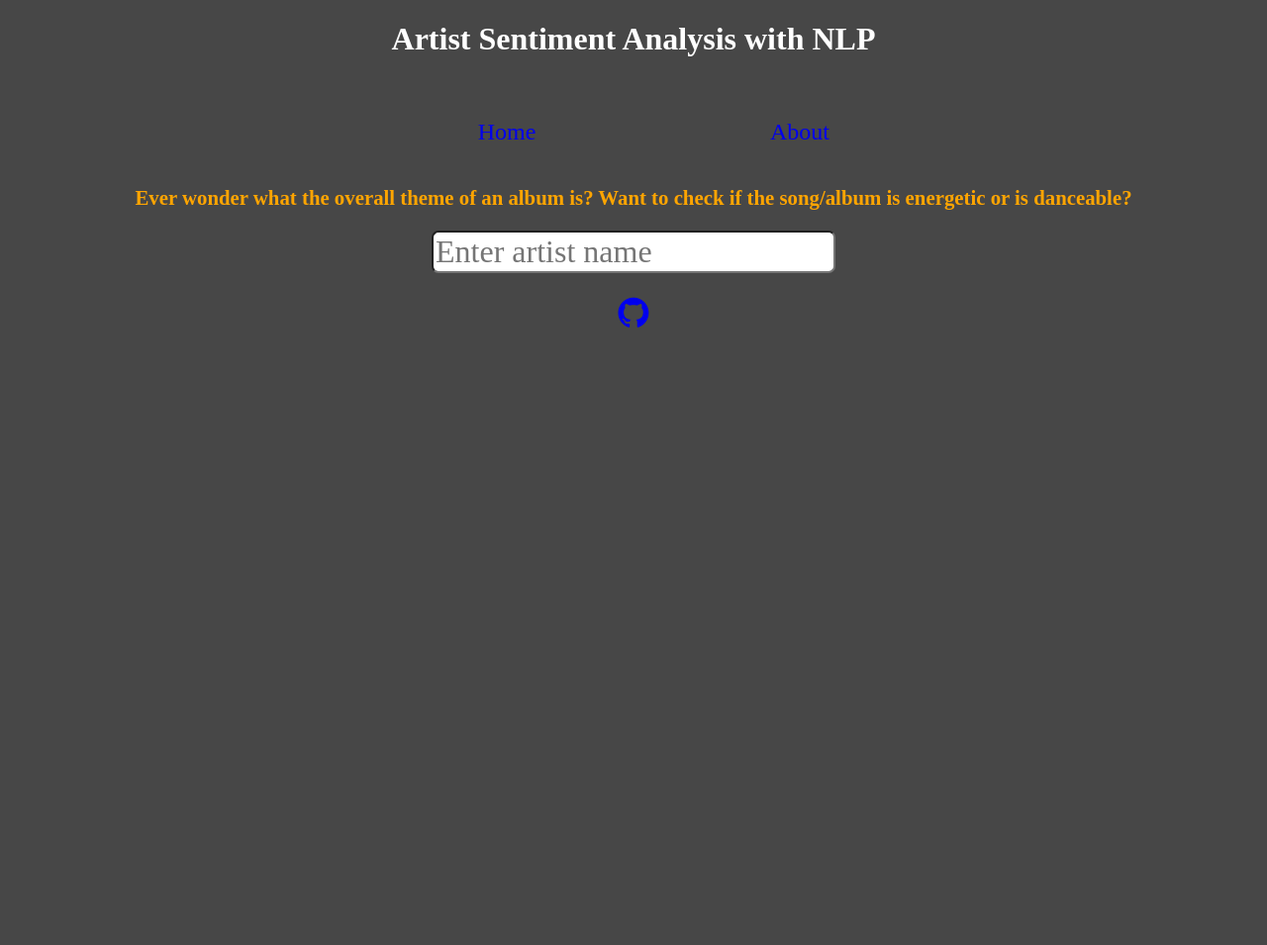
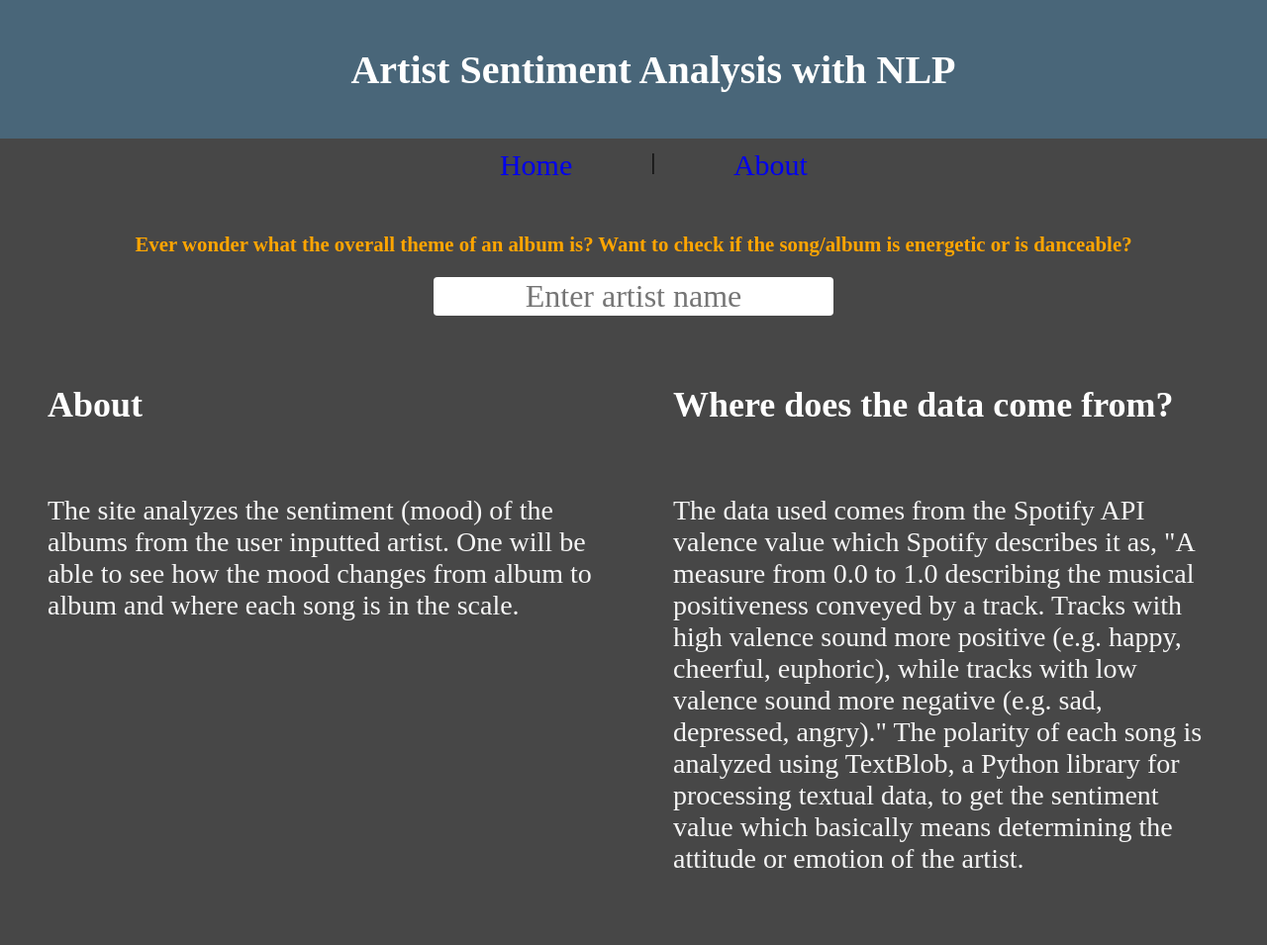
Before and after one commit to cesarg01/artist-sentiment-analysis, a plain HTML site: page index.html in a window 1280 px wide. Shown: the top 955 px of the page at 99% size. Before the commit the page ends 800 px from the top, so only its background shows below. Drawn offline with Linux system fonts and the light colour scheme.

Commit message:
Change style of index site

```diff
--- a/index.html
+++ b/index.html
@@ -15,6 +15,7 @@
         <nav class="main-nav">
             <ul>
                 <li><a href="/index.html">Home</a></li>
+                <li class="divider-nav-link">|</li>
                 <li><a href="/about.html">About</a></li>
             </ul>
         </nav>
@@ -23,12 +24,30 @@
 
         <form>
             <label for="artist_search"></label>
-            <input type="text" placeholder="Enter artist name" id="artist_search" name="artist_search" required>
+            <input type="text" placeholder="Enter artist name" id="artist_search" name="artist_search" autocomplete="off" required>
         </form>
 
 
+        <div class="row">
+            <div class="column">
+                <h2>About</h2>
+                <p> The site analyzes the sentiment (mood) of the albums from the user inputted artist. One will be able to see how
+                    the mood changes from album to album and where each song is in the scale. </p>
+            </div>
+
+            <div class="column">
+                <h2>Where does the data come from?</h2>
+                <p> The data used comes from the Spotify API valence value which Spotify describes it as, "A measure from 0.0 to 1.0
+                    describing the musical positiveness conveyed by a track. Tracks with high valence sound more positive (e.g. happy,
+                    cheerful, euphoric), while tracks with low valence sound more negative (e.g. sad, depressed, angry)." The polarity
+                    of each song is analyzed using TextBlob, a Python library for processing textual data, to get the sentiment value
+                    which basically means determining the attitude or emotion of the artist.</p>
+            </div>
+        </div>
+
         <footer>
             <a href="https://github.com/cesarg01"><span aria-label="github" class="fa fa-github"></span></a>
+
         </footer>
 
 
--- a/styles.css
+++ b/styles.css
@@ -2,7 +2,7 @@ header {
     color: white;
     position: fixed;
     text-align: center;
-    padding: 0px;
+    padding: 20px;
     font-family: din-condensed-web;
     z-index: 1;
     top: 0;
@@ -10,17 +10,18 @@ header {
     right: 0;
     width: 100%;
     height: 100px;
-    /*background-color: red;*/
+    background-color: #496679;
 }
 
 header .page_title {
     /*border: 8px solid white;*/
     display: inline-block;
+    font-size: 40px;
 
 }
 h3 {
     color: orange;
-    font-size: 16px;
+    font-size: 24px;
     text-align: center;
     font-family: proxima-nova;
     position: relative;
@@ -36,12 +37,14 @@ form {
 form input {
     font-size: 32px;
     font-family: proxima-nova;
-    border-radius: 7px;
+    border: none;
+    border-radius: 4px;
+    text-align: center;
 }
 
-.main-nav{
+.main-nav {
 
-    margin-top: 100px;
+    margin-top: 120px;
     padding: 20px;
     text-align: center;
 }
@@ -49,23 +52,67 @@ form input {
 .main-nav ul {
     white-space: nowrap;
     max-width: 1200px;
-    margin: 0 auto;
+    margin: 10px auto;
     display: flex;
     justify-content:center;
 }
 .main-nav li {
-    width: 25%;
+    width: 10%;
     display: inline-block;
-    font-size: 24px;
+    font-size: 30px;
 }
 
-.main-nav li a{
+.main-nav .divider-nav-link {
+    font-size: 1.5em;
+}
+
+.main-nav li a {
     text-decoration: none;
+}
+
+h2 {
+    font-size: 36px;
+    padding: 20px;
+    font-family: proxima-nova;
+    color: white;
 }
 
 h3 {
     font-size: 1.3em;
 }
+
+p {
+    font-size: 28px;
+    padding: 20px;
+    font-family: proxima-nova;
+    color: whitesmoke;
+}
+/*
+* {
+    box-sizing: border-box;
+}
+*/
+
+.column {
+    float: left;
+    width: 50%;
+    padding: 20px;
+    box-sizing: border-box;
+}
+
+/* Clear floats after the columns */
+.row:after {
+    content: "";
+    display: table;
+    clear: both;
+}
+
+/* Responsive layout - makes the two columns stack on top of each other instead of next to each other */
+@media screen and (max-width: 600px) {
+    .column {
+      width: 100%;
+    }
+  }
 
 footer {
     font-size: 36px;
@@ -76,6 +123,13 @@ body {
     background-color: #474747;
 }
 
+/* Pseudo Classes */
 a:visited {
     color: white;
 }
+
+.main-nav li a:hover {
+    color: black;
+    text-decoration: underline;
+
+}
```
